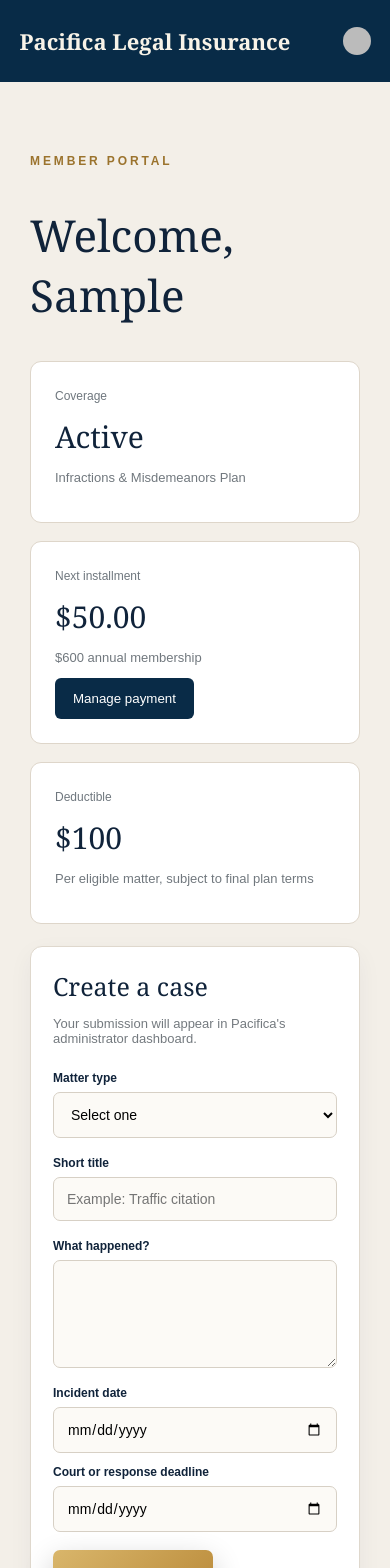
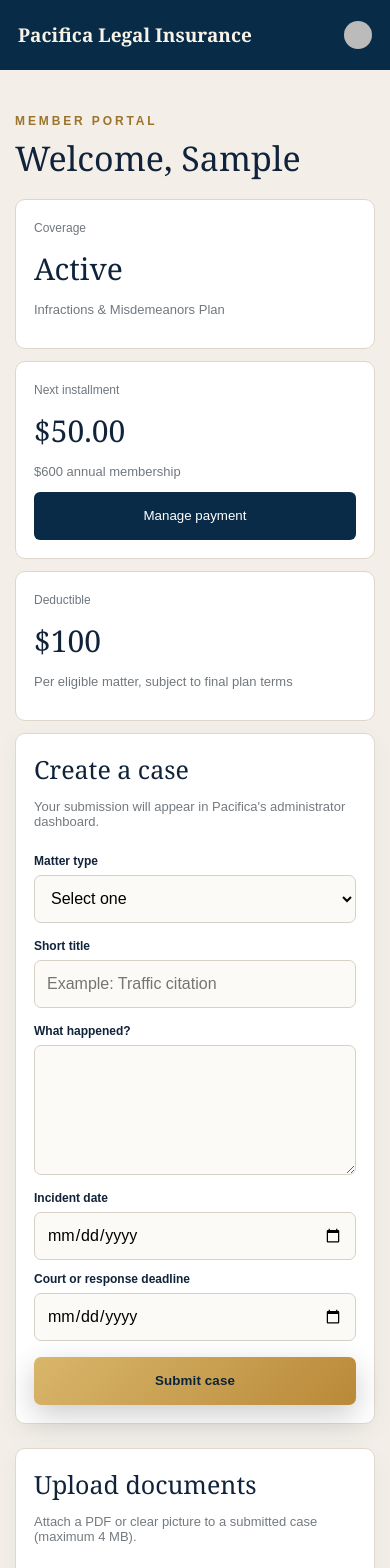
Before and after one commit to pacificalegal/Pacifica, a Next.js app: page /portal in a window 390 px wide. Shown: the top 1568 px of the page. Built offline with nearby package versions, Linux system fonts and the light colour scheme; no server answers; the database is empty; sample sign-in values are in the browser's storage; some icons are missing.

Commit message:
Add files via upload

```diff
--- a/app/layout.tsx
+++ b/app/layout.tsx
@@ -1,3 +1,26 @@
-import type {Metadata} from "next";import {ClerkProvider} from "@clerk/nextjs";import "./globals.css";import "./portal-update.css";
-export const metadata:Metadata={title:"Pacifica Legal Insurance",description:"Legal protection, handled with confidence."};
-export default function RootLayout({children}:{children:React.ReactNode}){return <ClerkProvider><html lang="en"><body>{children}</body></html></ClerkProvider>}
+import type { Metadata, Viewport } from "next";
+import { ClerkProvider } from "@clerk/nextjs";
+import "./globals.css";
+import "./portal-update.css";
+import "./mobile.css";
+
+export const metadata: Metadata = {
+  title: "Pacifica Legal Insurance",
+  description: "Legal protection, handled with confidence.",
+};
+
+export const viewport: Viewport = {
+  width: "device-width",
+  initialScale: 1,
+  viewportFit: "cover",
+};
+
+export default function RootLayout({ children }: { children: React.ReactNode }) {
+  return (
+    <ClerkProvider>
+      <html lang="en">
+        <body>{children}</body>
+      </html>
+    </ClerkProvider>
+  );
+}
--- /dev/null
+++ b/app/mobile.css
@@ -0,0 +1,181 @@
+/* Pacifica mobile refinements — loaded after globals.css and portal-update.css */
+
+button,
+a,
+input,
+select,
+textarea {
+  -webkit-tap-highlight-color: transparent;
+}
+
+@media (max-width: 620px) {
+  html { scroll-padding-top: 72px; }
+  body { overflow-x: hidden; }
+
+  .site-header {
+    height: auto;
+    min-height: 72px;
+    padding: 14px 18px;
+    gap: 12px;
+  }
+  .site-header .brand {
+    max-width: 58%;
+    white-space: normal;
+    font-size: 19px;
+    line-height: 1.08;
+  }
+  .login-link {
+    min-height: 44px;
+    padding: 0 0 0 14px;
+    display: inline-flex;
+    align-items: center;
+    font-size: 13px;
+    text-align: right;
+  }
+
+  .hero-grid {
+    margin-top: 4px;
+    padding: 26px 18px 44px;
+    gap: 34px;
+  }
+  .hero-copy h1 {
+    margin: 14px 0 18px;
+    font-size: clamp(42px, 13vw, 55px);
+    line-height: 1.01;
+  }
+  .lede { line-height: 1.55; }
+  .lede br { display: none; }
+  .hero-actions { gap: 12px; }
+  .button {
+    width: 100%;
+    min-height: 52px;
+    height: auto;
+    padding: 14px 22px;
+    text-align: center;
+  }
+  .public-assurance {
+    width: 100%;
+    padding: 30px 22px;
+    border-radius: 12px;
+  }
+  .public-assurance h2 { font-size: 31px; }
+
+  .trust-strip article {
+    padding: 19px 8px;
+  }
+  .trust-strip article > span {
+    min-width: 34px;
+    font-size: 32px;
+  }
+  .how-section h2 br { display: none; }
+  .coverage-focus,
+  .network-benefits article,
+  .partner-options article { padding: 22px; }
+  .faq-list button {
+    grid-template-columns: 32px 1fr 20px;
+    font-size: 17px;
+  }
+  .faq-list article > p { margin-left: 32px; }
+  .partner-band > div:first-child {
+    display: block;
+  }
+  footer {
+    grid-template-columns: 1fr;
+    padding: 48px 24px 26px;
+  }
+  footer > div:first-child { grid-column: auto; }
+
+  .member-page > header,
+  .admin-page > header {
+    min-height: 70px;
+    height: auto;
+    padding: 13px 18px;
+    gap: 14px;
+  }
+  .member-page > header .brand,
+  .admin-page > header .brand {
+    max-width: 72%;
+    white-space: normal;
+    font-size: 19px;
+    line-height: 1.08;
+  }
+  .admin-page header > div small { display: none; }
+  .member-page > section,
+  .admin-page > section {
+    padding: 32px 15px 48px;
+  }
+  .member-page h1,
+  .admin-page h1,
+  .admin-heading h1 {
+    margin: 8px 0 22px;
+    font-size: 34px;
+    line-height: 1.08;
+  }
+  .member-grid,
+  .member-actions,
+  .portal-forms,
+  .two-fields,
+  .admin-stats { gap: 12px; }
+  .member-grid article,
+  .member-actions article,
+  .app-cards article,
+  .panel {
+    padding: 18px;
+    border-radius: 10px;
+  }
+  .portal-forms .panel { margin-top: 12px; }
+  .form-panel form { gap: 16px; }
+  .form-panel input,
+  .form-panel select,
+  .form-panel textarea {
+    min-height: 48px;
+    padding: 13px 12px;
+    font-size: 16px; /* prevents iPhone form zoom */
+  }
+  .form-panel textarea { min-height: 130px; }
+  .form-panel input[type="file"] {
+    min-height: 58px;
+    padding: 10px;
+  }
+  .form-panel .button,
+  .new-case,
+  .admin-heading button {
+    width: 100%;
+    min-height: 48px;
+  }
+  .matter-row {
+    grid-template-columns: 38px minmax(0, 1fr);
+    gap: 10px;
+    align-items: start;
+  }
+  .matter-row div { min-width: 0; }
+  .matter-row b,
+  .matter-row small {
+    overflow-wrap: anywhere;
+  }
+  .matter-row em {
+    grid-column: 2;
+    justify-self: start;
+  }
+  .admin-heading { display: block; }
+  .admin-case {
+    display: flex;
+    flex-direction: column;
+    align-items: stretch;
+    gap: 8px;
+    padding: 18px 2px;
+  }
+  .admin-case em { align-self: flex-start; }
+  .admin-case p { overflow-wrap: anywhere; }
+  .access-denied { padding: 28px; }
+  .access-denied h1 { font-size: 35px; }
+}
+
+@media (max-width: 380px) {
+  .site-header .brand,
+  .member-page > header .brand,
+  .admin-page > header .brand { font-size: 17px; }
+  .login-link { font-size: 12px; }
+  .hero-copy h1 { font-size: 40px; }
+  .public-assurance h2 { font-size: 28px; }
+}
```
